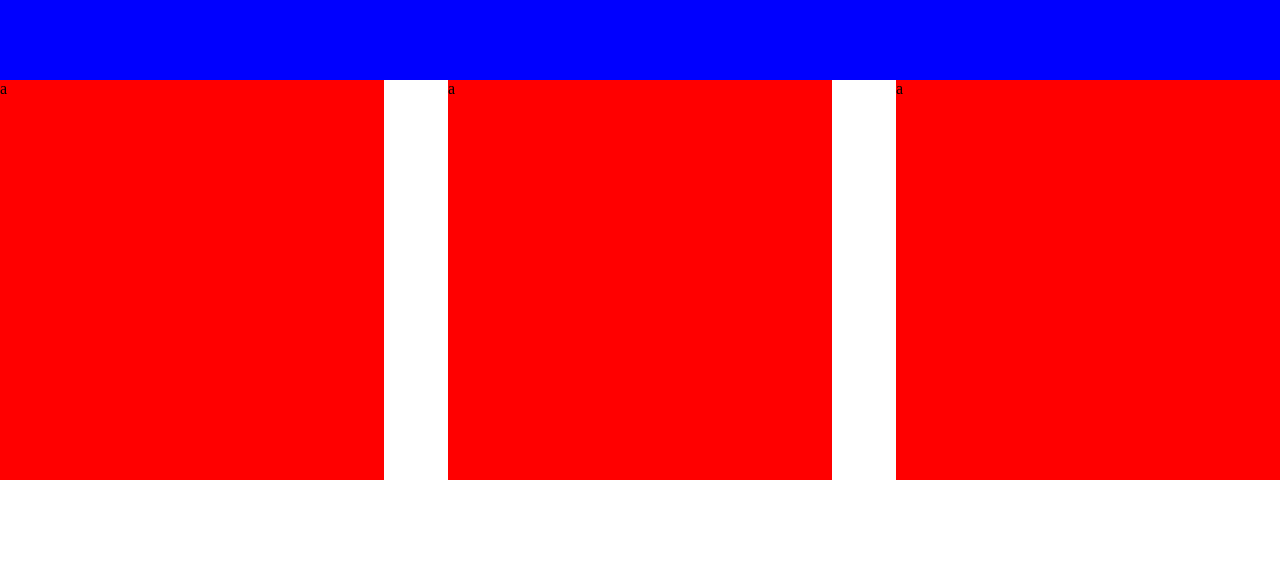
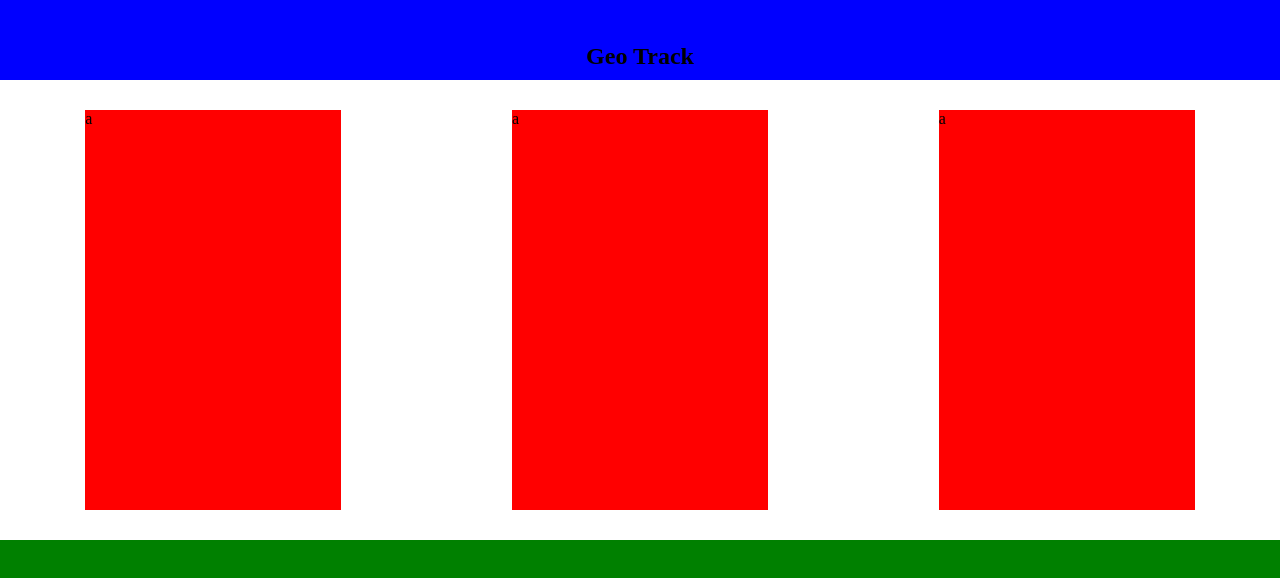
Before and after one commit to LuanMigNak/-Projeto-B-nus-GeoTrack, a plain HTML site: page index.html in a window 1280 px wide. Drawn offline with Linux system fonts and the light colour scheme.

Commit message:
Header em progresso, falta logo.

```diff
--- a/index.html
+++ b/index.html
@@ -9,7 +9,8 @@
 </head>
 <body>
 <header class="header">
-
+    <img src="" alt="">
+    <h2>Geo Track</h2>
 </header>
 <section class="section1">
     <div>a</div>
--- a/style.css
+++ b/style.css
@@ -1,12 +1,21 @@
-body {
+* {
+    margin-top: 0px;
     margin: auto;
+    box-sizing: border-box;
 }
 
 .header {
     background-color: blue;
     width: 100%;
     height: 80px;
+    margin-bottom: 30px;
+}
+
+.header h2 {
     margin: auto;
+    text-align: center;
+    position: relative;
+    top: 25px;
 }
 
 .section1 {
@@ -17,6 +26,13 @@ body {
 
 .section1 div {
     background-color: red;
-    width: 30%;
+    width: 20%;
     height: 400px;
 }
+
+.section2 {
+    background-color: green;
+    width: 100%;
+    height: 600px;
+    margin-top: 30px;
+}
```
